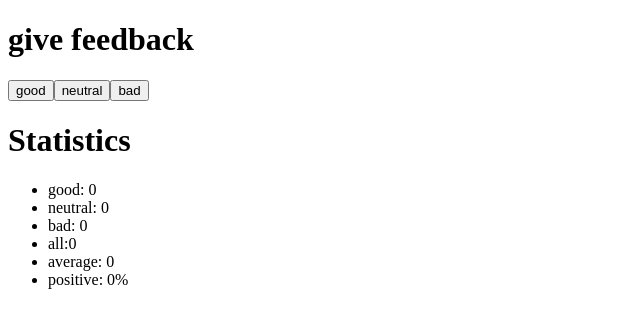
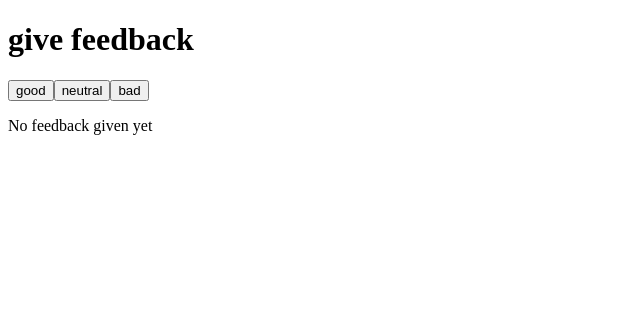
Before and after one commit to estebanrcr/FullStackOpen, a React (Vite) app in the folder FullstackOpen/part1/unicafe/: page / in a window 1280 px wide. Shown: the top 328 px of the page, without its empty margins (0-640 px from the left). Built offline with nearby package versions, Linux system fonts and the light colour scheme.

Commit message:
unicafe 1.8 paso 3

```diff
--- a/FullstackOpen/part1/unicafe/src/App.jsx
+++ b/FullstackOpen/part1/unicafe/src/App.jsx
@@ -3,7 +3,6 @@ import { useState } from 'react'
 
 const Statistics = ({good, neutral, bad}) => {
   const total = good + neutral + bad;
-
   const Positive = () => {
     const percentage = Math.round(good * 100 / total);
     return <li>positive: {isNaN(percentage) ? 0 : percentage}%</li>;
@@ -17,9 +16,13 @@ const Statistics = ({good, neutral, bad}) => {
     return <li>average: {average.toFixed(2)}</li>
   };
 
+  if (total === 0) {
+    return <p>No feedback given yet</p>;
+  }
+
   return (
     <>
-    <h1>Statistics</h1>
+    <h1>statistics</h1>
     <ul>
       <li>good: {good}</li>
       <li>neutral: {neutral}</li>
```
